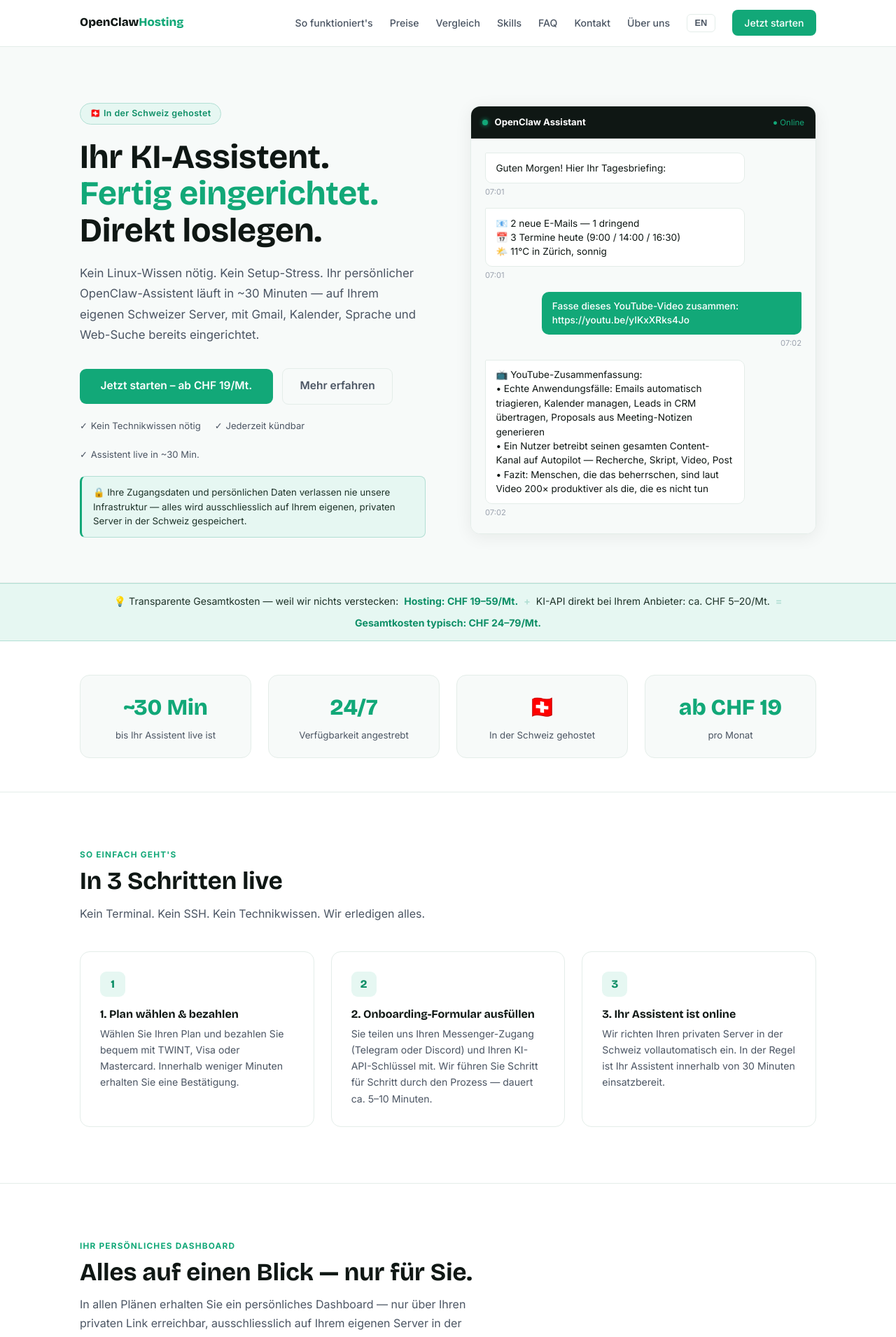
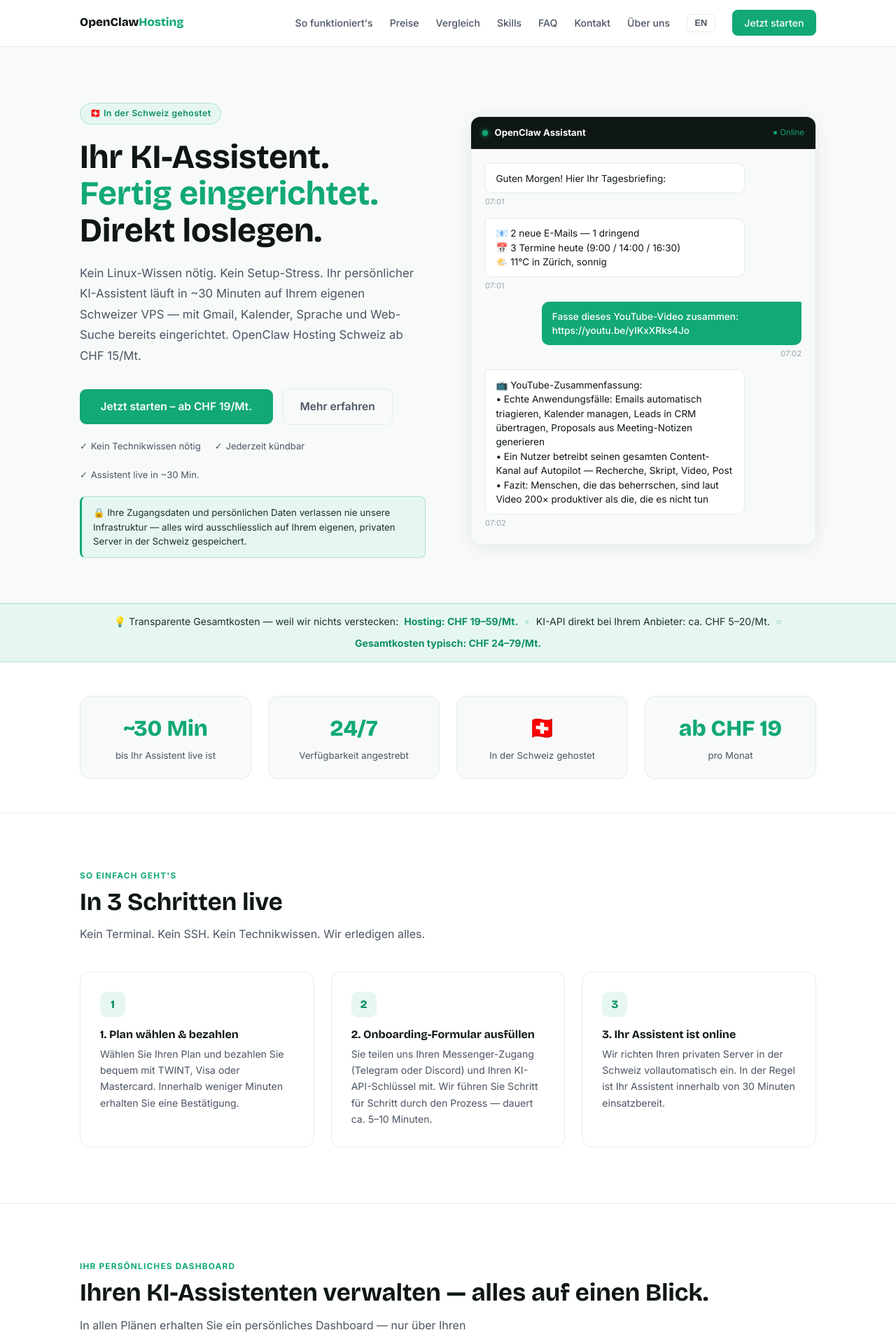
Before and after one commit to riccardogosteli-wq/openclaw-hosting, a Next.js app: page / in a window 1280 px wide. Shown: the top 1910 px of the page at 70% size. Built offline with nearby package versions, Linux system fonts and the light colour scheme.

Commit message:
SEO: keyword-optimized headings and hero text (KI-Assistent Schweiz, VPS, Hosting)

```diff
--- a/app/page.tsx
+++ b/app/page.tsx
@@ -11,7 +11,7 @@
   h1a: 'Ihr KI-Assistent.',
   h1b: 'Fertig eingerichtet.',
   h1c: 'Direkt loslegen.',
-  sub: 'Kein Linux-Wissen nötig. Kein Setup-Stress. Ihr persönlicher OpenClaw-Assistent läuft in ~30 Minuten — auf Ihrem eigenen Schweizer Server, mit Gmail, Kalender, Sprache und Web-Suche bereits eingerichtet.',
+  sub: 'Kein Linux-Wissen nötig. Kein Setup-Stress. Ihr persönlicher KI-Assistent läuft in ~30 Minuten auf Ihrem eigenen Schweizer VPS — mit Gmail, Kalender, Sprache und Web-Suche bereits eingerichtet. OpenClaw Hosting Schweiz ab CHF 15/Mt.',
   cta: 'Jetzt starten – ab CHF 19/Mt.',
   ghost: 'Mehr erfahren',
   n1: '✓ Kein Technikwissen nötig',
@@ -45,7 +45,7 @@
   s3t: '3. Ihr Assistent ist online',
   s3d: 'Wir richten Ihren privaten Server in der Schweiz vollautomatisch ein. In der Regel ist Ihr Assistent innerhalb von 30 Minuten einsatzbereit.',
 
-  dashLabel: 'Ihr persönliches Dashboard', dashH2: 'Alles auf einen Blick — nur für Sie.',
+  dashLabel: 'Ihr persönliches Dashboard', dashH2: 'Ihren KI-Assistenten verwalten — alles auf einen Blick.',
   dashSub: 'In allen Plänen erhalten Sie ein persönliches Dashboard — nur über Ihren privaten Link erreichbar, ausschliesslich auf Ihrem eigenen Server in der Schweiz.',
   dashPoints: [
     '🏠 Übersicht: Wetter, Assistenten-Status, Schnellbefehle und letzte Aktivitäten',
@@ -55,7 +55,7 @@
     '⚙️ Einstellungen: Modell wechseln, API-Schlüssel aktualisieren, Assistenten anpassen',
     '🔒 Nur mit Ihrem persönlichen Link erreichbar — kein Login, kein gemeinsamer Server',
   ],
-  ucLabel: 'Was Ihr Assistent kann', ucH2: 'Ein Assistent. Unzählige Aufgaben.',
+  ucLabel: 'Was Ihr KI-Assistent kann', ucH2: 'Ein persönlicher KI-Assistent. Unzählige Aufgaben.',
   ucSub: 'OpenClaw verbindet sich mit Ihren Tools und arbeitet proaktiv — nicht nur dann, wenn Sie etwas fragen.',
   ucs: [
     { icon:'📧', t:'E-Mail-Management', d:'Tägliches Briefing, Antworten entwerfen, wichtige Mails priorisieren und Postfach automatisch sortieren.', ex:'"Welche Mails brauchen heute meine Antwort?"' },
@@ -114,7 +114,7 @@
     },
   ],
 
-  pLabel: 'Preise', pH2: 'Einfach. Transparent. Fair.',
+  pLabel: 'Preise', pH2: 'KI-Assistent kaufen — einfach, transparent, fair.',
   pNote: '⚠️ Was Sie uns bezahlen: den Betrieb Ihres privaten Servers in der Schweiz (CHF 19–59/Mt.). Was Sie separat bezahlen: Ihren eigenen API-Schlüssel direkt bei Ihrem KI-Anbieter (ca. CHF 5–20/Mt. je nach Nutzung). Diese Kosten gehen direkt an Anthropic, OpenAI oder Google — wir sehen diese Daten nie.',
 
   p1n: 'Starter', p1d: 'Für den Einstieg und den persönlichen Alltag',
```
